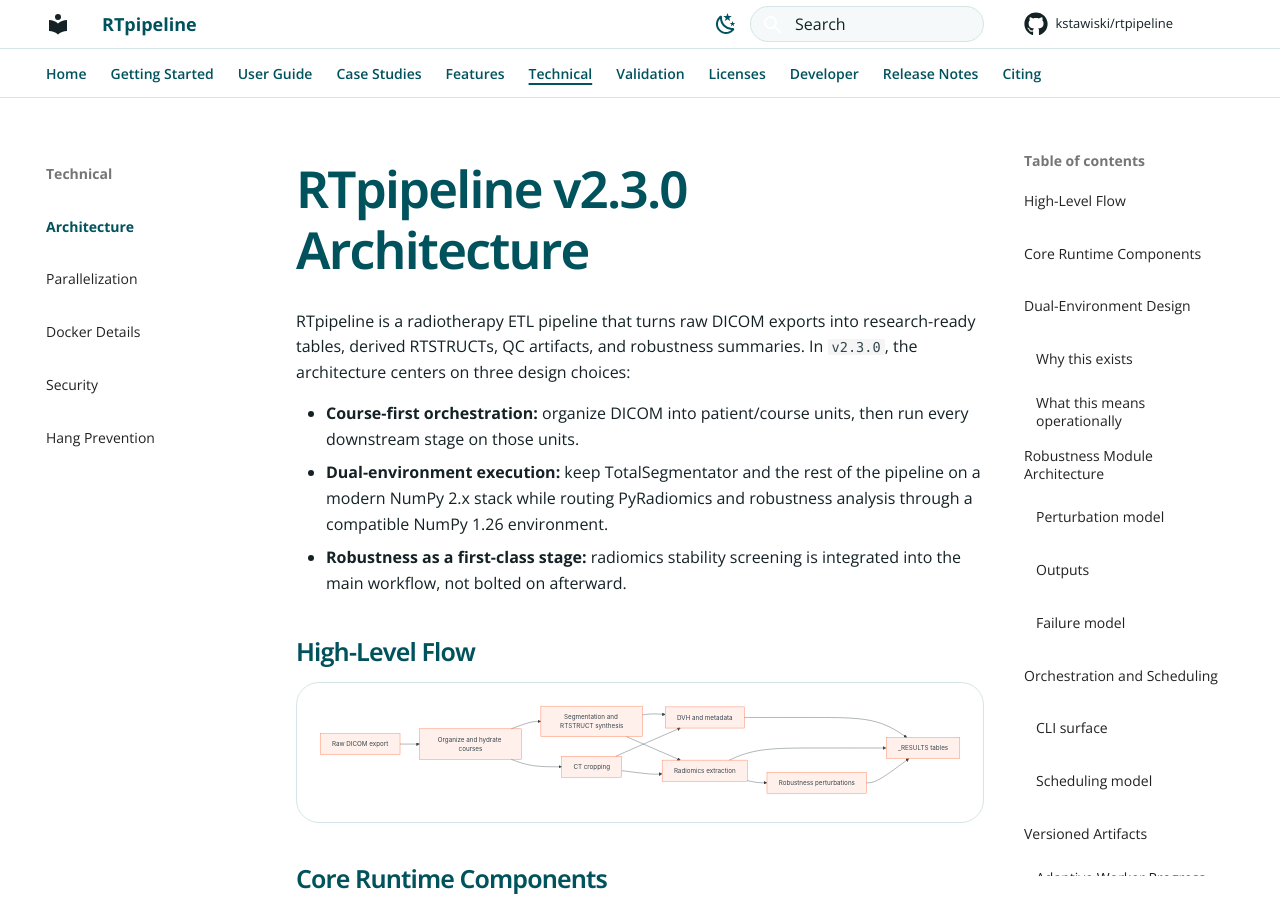
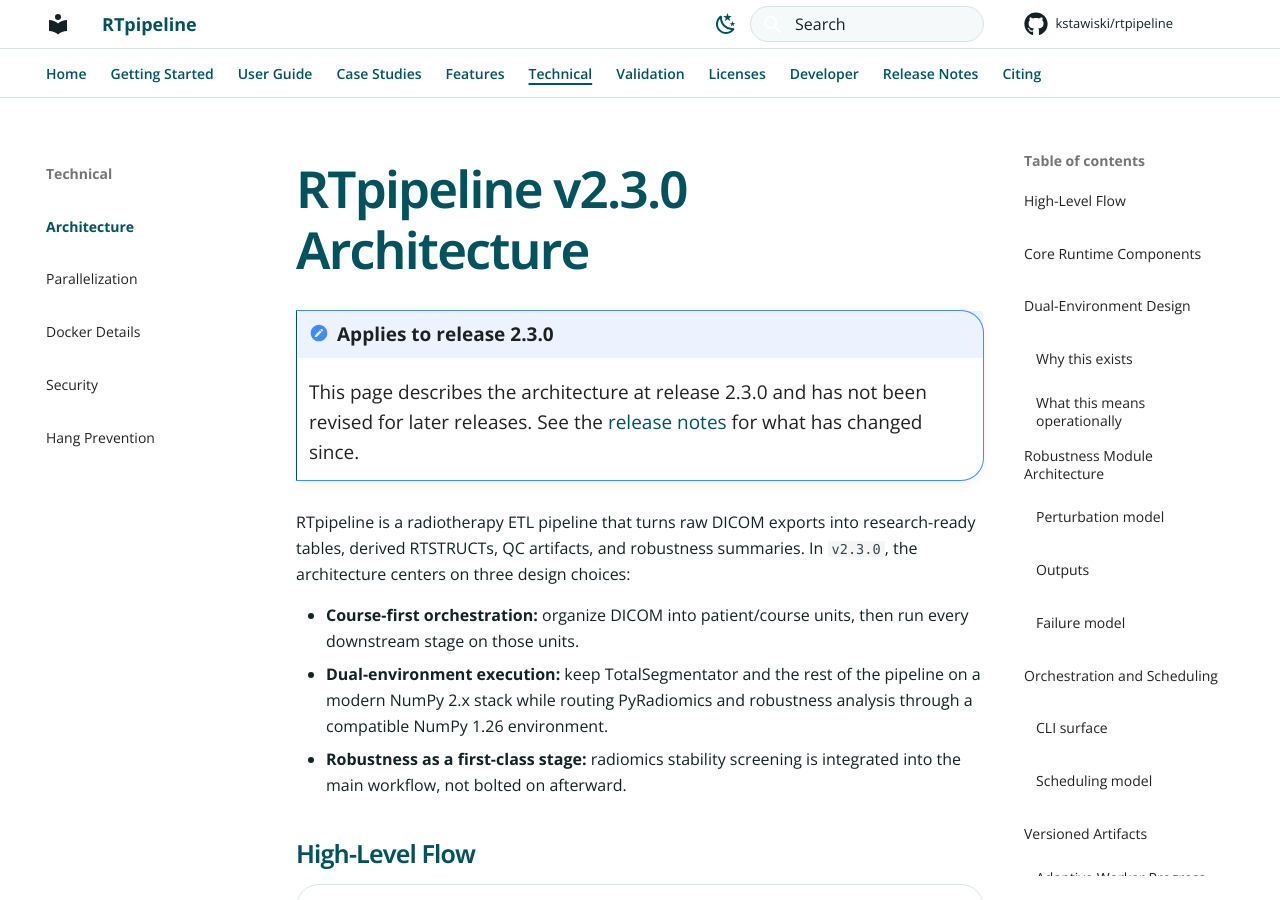
Before and after one commit to kstawiski/rtpipeline, an MkDocs documentation site: the page built from docs/technical/architecture.md, in a window 1280 px wide and 900 px high. Built offline with MkDocs 1.6.1 and Material for MkDocs 9.7.7, drawn with Linux system fonts in a browser that asks for light colours; comment, search, counter and statistics services are not loaded.

Commit message:
Fix a dead docs link and mark the architecture page's release
The surface metrics page linked to a folder, which MkDocs left unresolved;
it now links to the packaged IBSI comparison page. The architecture page
describes release 2.3.0, so it now says so at the top and points to the
release notes. Its title and content are unchanged.

Co-Authored-By: Claude Opus 5.5 <noreply@anthropic.com>

```diff
--- a/docs/technical/architecture.md
+++ b/docs/technical/architecture.md
@@ -1,4 +1,7 @@
 # RTpipeline v2.3.0 Architecture
+
+!!! note "Applies to release 2.3.0"
+    This page describes the architecture at release 2.3.0 and has not been revised for later releases. See the [release notes](../release_notes.md) for what has changed since.
 
 RTpipeline is a radiotherapy ETL pipeline that turns raw DICOM exports into research-ready tables, derived RTSTRUCTs, QC artifacts, and robustness summaries. In `v2.3.0`, the architecture centers on three design choices:
 
```
Also changed, not shown: docs/features/surface_metrics_and_ibsi.md (+1 -1 lines).
